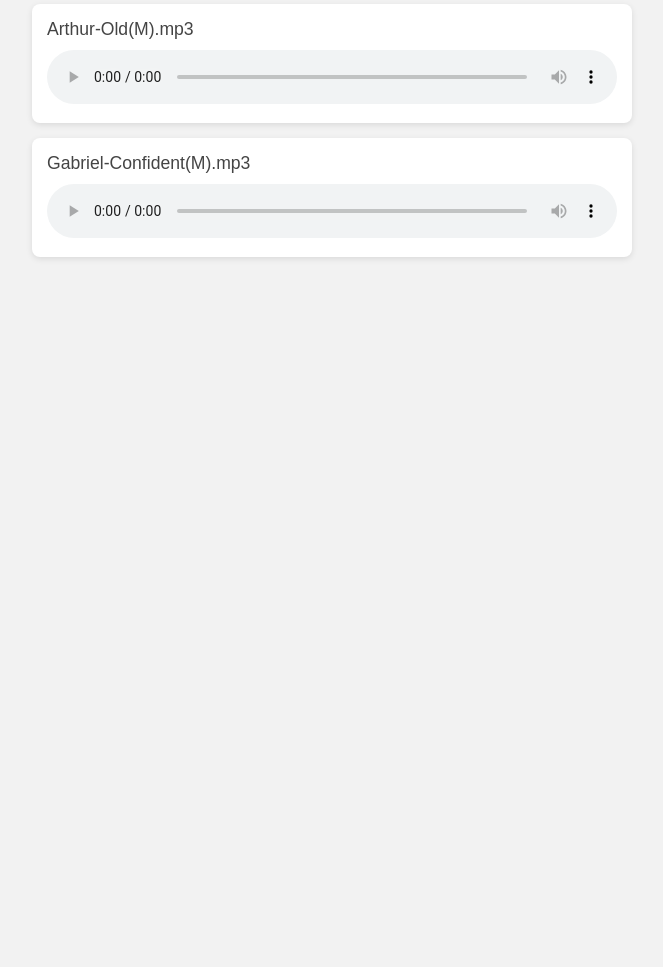
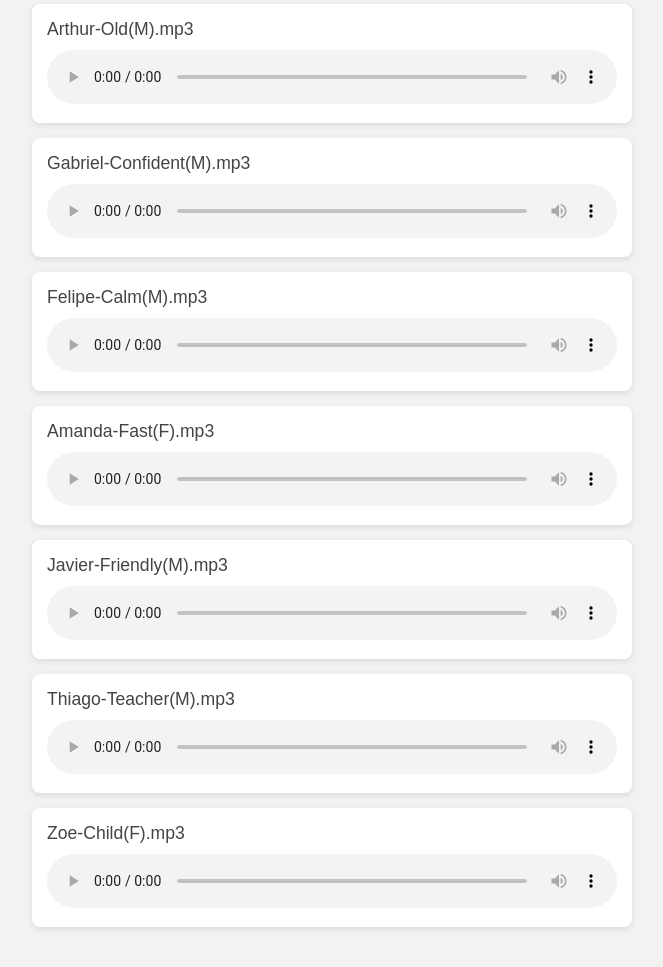
Before and after one commit to darknight2163/tts-audio-samples, a plain HTML site: page index.html in a window 1280 px wide. Shown: the part 4928-5895 px from the top of the page, without its empty margins (308-971 px from the left). Before the commit the page ends 5228 px from the top, so only its background shows below. Drawn offline with Linux system fonts and the light colour scheme.

Commit message:
Update index.html

```diff
--- a/index.html
+++ b/index.html
@@ -78,7 +78,12 @@
       'Ambre-Low(M).mp3',
       'Denise-Soothing(F).mp3',
       'Arthur-Old(M).mp3',
-      'Gabriel-Confident(M).mp3'
+      'Gabriel-Confident(M).mp3',
+      'Felipe-Calm(M).mp3',
+      'Amanda-Fast(F).mp3',
+      'Javier-Friendly(M).mp3',
+      'Thiago-Teacher(M).mp3',
+      'Zoe-Child(F).mp3'
     ];
 
     const getMimeType = (filename) => {
```
